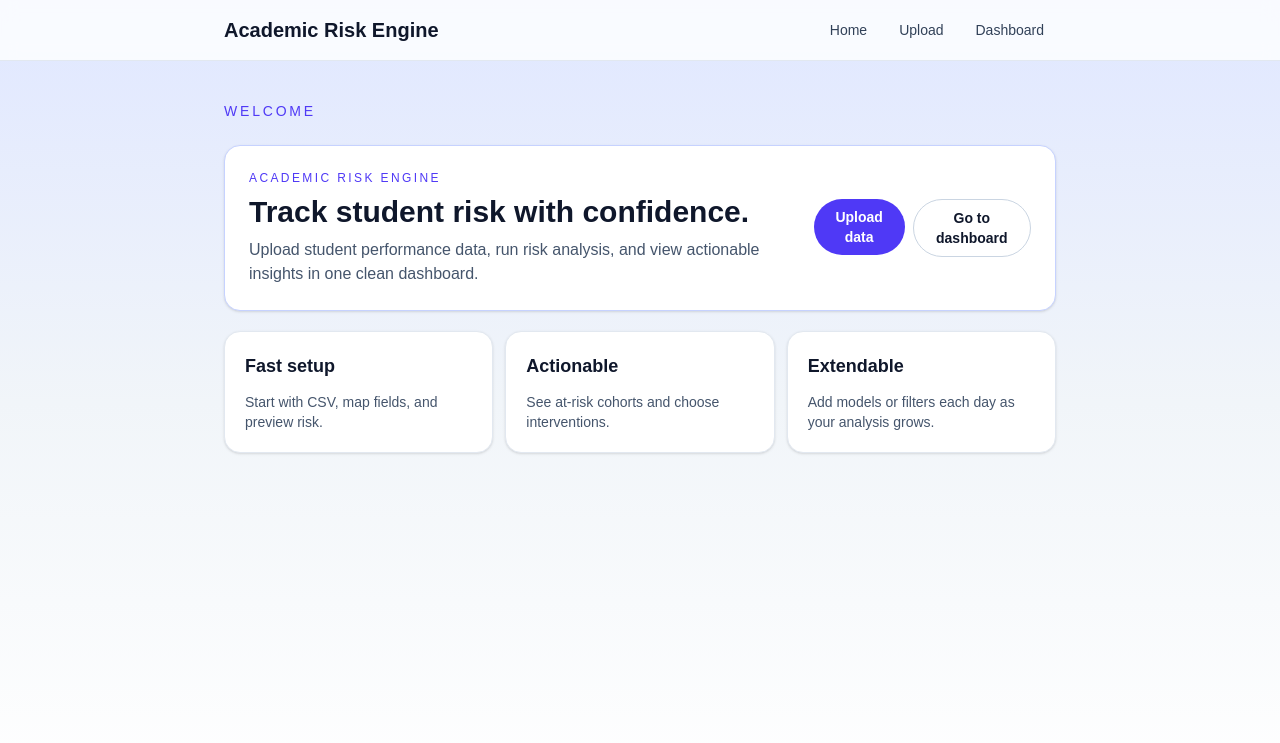
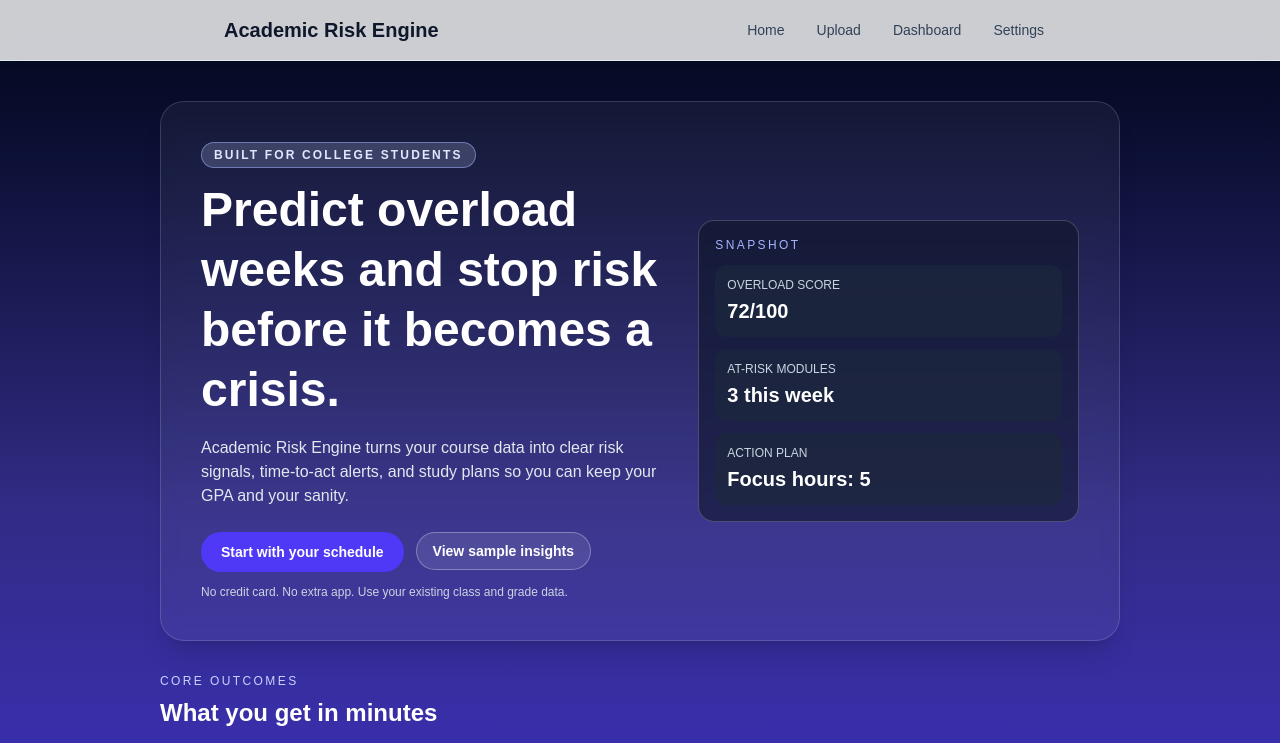
Before and after one commit to masterjabari21-cell/academic-risk-enginee, a Next.js app: page / in a window 1280 px wide. Shown: the top 743 px of the page. Built offline with nearby package versions, Linux system fonts and the light colour scheme.

Commit message:
describe changes

```diff
--- a/app/components/ui.tsx
+++ b/app/components/ui.tsx
@@ -67,6 +67,7 @@ export function SiteHeader() {
           <Link href="/" className="rounded-full px-3 py-1 hover:bg-slate-100">Home</Link>
           <Link href="/upload" className="rounded-full px-3 py-1 hover:bg-slate-100">Upload</Link>
           <Link href="/dashboard" className="rounded-full px-3 py-1 hover:bg-slate-100">Dashboard</Link>
+          <Link href="/settings" className="rounded-full px-3 py-1 hover:bg-slate-100">Settings</Link>
         </nav>
       </div>
     </header>
--- a/app/page.tsx
+++ b/app/page.tsx
@@ -1,37 +1,71 @@
 import Link from "next/link";
-import { Button, Card, PageShell, SiteHeader } from "./components/ui";
+import { Button, Card, SiteHeader } from "./components/ui";
 
 export default function Home() {
   return (
-    <div className="min-h-screen bg-gradient-to-b from-indigo-100 via-slate-100 to-white text-slate-900">
+    <div className="min-h-screen bg-gradient-to-b from-slate-950 via-indigo-900 to-indigo-700 text-slate-100">
       <SiteHeader />
-      <PageShell title="Welcome">
-        <div className="rounded-2xl border border-indigo-200 bg-white p-6 shadow-sm">
-          <div className="flex flex-col gap-4 md:flex-row md:items-center md:justify-between">
+      <main className="mx-auto w-full max-w-5xl px-4 py-10 sm:px-6 lg:px-8">
+        <section className="rounded-3xl border border-white/15 bg-white/5 p-6 shadow-xl backdrop-blur sm:p-10">
+          <div className="grid gap-8 lg:grid-cols-[1.1fr_0.9fr] lg:items-center">
             <div>
-              <p className="text-xs uppercase tracking-[0.2em] text-indigo-600">Academic Risk Engine</p>
-              <h1 className="mt-2 text-3xl font-bold text-slate-900">Track student risk with confidence.</h1>
-              <p className="mt-2 max-w-2xl text-slate-600">
-                Upload student performance data, run risk analysis, and view actionable insights in one clean dashboard.
+              <p className="mb-3 inline-flex rounded-full border border-indigo-300/50 bg-indigo-200/20 px-3 py-1 text-xs font-semibold uppercase tracking-[0.18em] text-indigo-100">
+                Built for college students
               </p>
+              <h1 className="text-4xl font-bold leading-tight text-white sm:text-5xl">
+                Predict overload weeks and stop risk before it becomes a crisis.
+              </h1>
+              <p className="mt-4 max-w-2xl text-slate-200">
+                Academic Risk Engine turns your course data into clear risk signals, time-to-act alerts, and study plans so you can keep your GPA and your sanity.
+              </p>
+              <div className="mt-6 flex flex-wrap gap-3">
+                <Link href="/upload">
+                  <Button type="button" className="px-5 py-2.5 text-sm font-semibold">Start with your schedule</Button>
+                </Link>
+                <Link href="/dashboard">
+                  <Button variant="ghost" type="button" className="border border-white/30 bg-white/10 text-white hover:bg-white/20">View sample insights</Button>
+                </Link>
+              </div>
+              <p className="mt-3 text-xs text-slate-300">No credit card. No extra app. Use your existing class and grade data.</p>
             </div>
-            <div className="flex gap-2">
-              <Link href="/upload">
-                <Button type="button">Upload data</Button>
-              </Link>
-              <Link href="/dashboard">
-                <Button variant="ghost" type="button">Go to dashboard</Button>
-              </Link>
+            <div className="rounded-2xl border border-white/20 bg-slate-900/60 p-4 text-sm text-slate-100">
+              <p className="text-xs uppercase tracking-[0.2em] text-indigo-300">Snapshot</p>
+              <div className="mt-3 grid gap-3">
+                <div className="rounded-xl bg-slate-800/70 p-3">
+                  <p className="text-xs uppercase text-slate-300">Overload Score</p>
+                  <div className="mt-1 text-xl font-semibold text-white">72/100</div>
+                </div>
+                <div className="rounded-xl bg-slate-800/70 p-3">
+                  <p className="text-xs uppercase text-slate-300">At-risk modules</p>
+                  <div className="mt-1 text-xl font-semibold text-white">3 this week</div>
+                </div>
+                <div className="rounded-xl bg-slate-800/70 p-3">
+                  <p className="text-xs uppercase text-slate-300">Action plan</p>
+                  <div className="mt-1 text-xl font-semibold text-white">Focus hours: 5</div>
+                </div>
+              </div>
             </div>
           </div>
-        </div>
+        </section>
 
-        <div className="mt-5 grid gap-3 md:grid-cols-3">
-          <Card title="Fast setup">Start with CSV, map fields, and preview risk.</Card>
-          <Card title="Actionable">See at-risk cohorts and choose interventions.</Card>
-          <Card title="Extendable">Add models or filters each day as your analysis grows.</Card>
-        </div>
-      </PageShell>
+        <section className="mt-8">
+          <div className="flex items-center justify-between">
+            <div>
+              <p className="text-xs uppercase tracking-[0.2em] text-indigo-200">Core outcomes</p>
+              <h2 className="mt-2 text-2xl font-semibold text-white">What you get in minutes</h2>
+            </div>
+          </div>
+          <div className="mt-4 grid gap-3 md:grid-cols-3">
+            <Card title="Predict overload weeks">Know exactly which week your schedule becomes unmanageable with transparent risk metrics.</Card>
+            <Card title="Academic risk signals">Get early alerts for slipping grades, attendance drops, and burnout patterns.</Card>
+            <Card title="Action-first recommendations">Receive prioritized study tasks and weekly checkpoints that keep progress on track.</Card>
+          </div>
+        </section>
+
+        <section className="mt-8 rounded-2xl border border-white/15 bg-slate-900/40 px-5 py-4 text-sm text-slate-200">
+          <p className="font-medium text-indigo-200">Trusted by student groups and advisors who need fast, credible insights. Keep your semesters proactive instead of reactive.</p>
+        </section>
+      </main>
     </div>
   );
 }
--- /dev/null
+++ b/app/settings/page.tsx
@@ -0,0 +1,65 @@
+"use client";
+
+import { useEffect, useState } from "react";
+import { PageShell, SiteHeader } from "../components/ui";
+
+const themes = {
+  light: {
+    label: "Light mode",
+    className: "bg-white text-slate-900",
+  },
+  dark: {
+    label: "Dark mode",
+    className: "bg-slate-950 text-slate-100",
+  },
+};
+
+export default function SettingsPage() {
+  const [theme, setTheme] = useState<"light" | "dark">("light");
+
+  useEffect(() => {
+    document.documentElement.classList.remove("theme-light", "theme-dark");
+    document.documentElement.classList.add(`theme-${theme}`);
+  }, [theme]);
+
+  return (
+    <div className={themes[theme].className + " min-h-screen transition-colors duration-200"}>
+      <SiteHeader />
+      <PageShell title="Settings">
+        <div className="space-y-4 rounded-2xl border border-slate-200 bg-white/10 p-5 backdrop-blur sm:p-6">
+          <div>
+            <div className="text-sm font-semibold text-slate-200">Theme</div>
+            <p className="mt-1 text-sm text-slate-300">Switch between light and dark mode for the app.</p>
+          </div>
+          <div className="flex flex-wrap gap-2">
+            <button
+              type="button"
+              onClick={() => setTheme("light")}
+              className={`rounded-full px-4 py-2 text-sm font-semibold ${
+                theme === "light"
+                  ? "bg-indigo-600 text-white"
+                  : "bg-slate-200 text-slate-700 hover:bg-slate-300"
+              }`}
+            >
+              Light
+            </button>
+            <button
+              type="button"
+              onClick={() => setTheme("dark")}
+              className={`rounded-full px-4 py-2 text-sm font-semibold ${
+                theme === "dark"
+                  ? "bg-indigo-600 text-white"
+                  : "bg-slate-200 text-slate-700 hover:bg-slate-300"
+              }`}
+            >
+              Dark
+            </button>
+          </div>
+          <div className="rounded-xl border border-slate-300/20 p-3 bg-slate-900/20 text-sm text-slate-100">
+            Current mode: <strong>{themes[theme].label}</strong>
+          </div>
+        </div>
+      </PageShell>
+    </div>
+  );
+}
```
